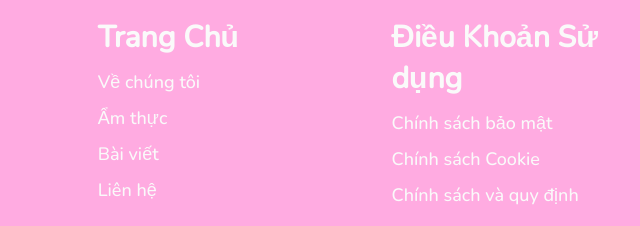
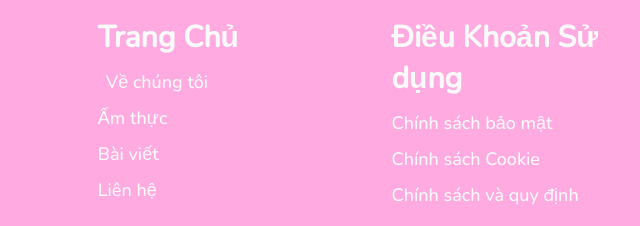
Before and after one commit to trlinh31/HaNoi-Cuisine, a plain HTML site: page index.html in a window 1280 px wide. In both pictures the pointer is over the element "Về chúng tôi". Shown: the part 2975-3201 px from the top of the page, 256-896 px from the left. Drawn offline with nearby package versions, Linux system fonts and the light colour scheme.

Commit message:
update css

```diff
--- a/assets/css/style.css
+++ b/assets/css/style.css
@@ -613,9 +613,17 @@ body::-webkit-scrollbar-thumb{
     color: var(--white-color);
 }
 
+.footer-item a:hover span{
+    display: block;
+    left: 8px;
+}
+
 .footer-item span{
     color: var(--white-color);
     font-size: 1.8rem;
+    position: relative;
+    left: 0;
+    transition: left .1s linear;
 }
 
 .footer-item span i{
```
